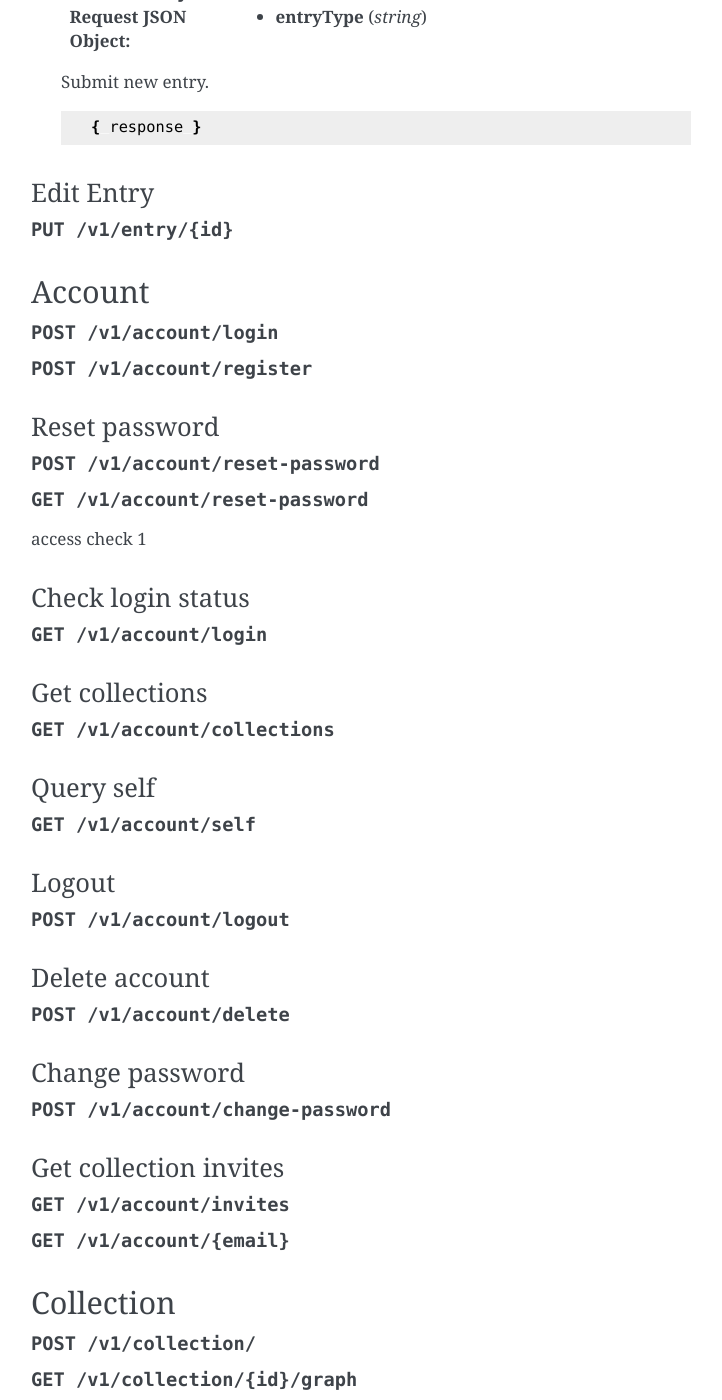
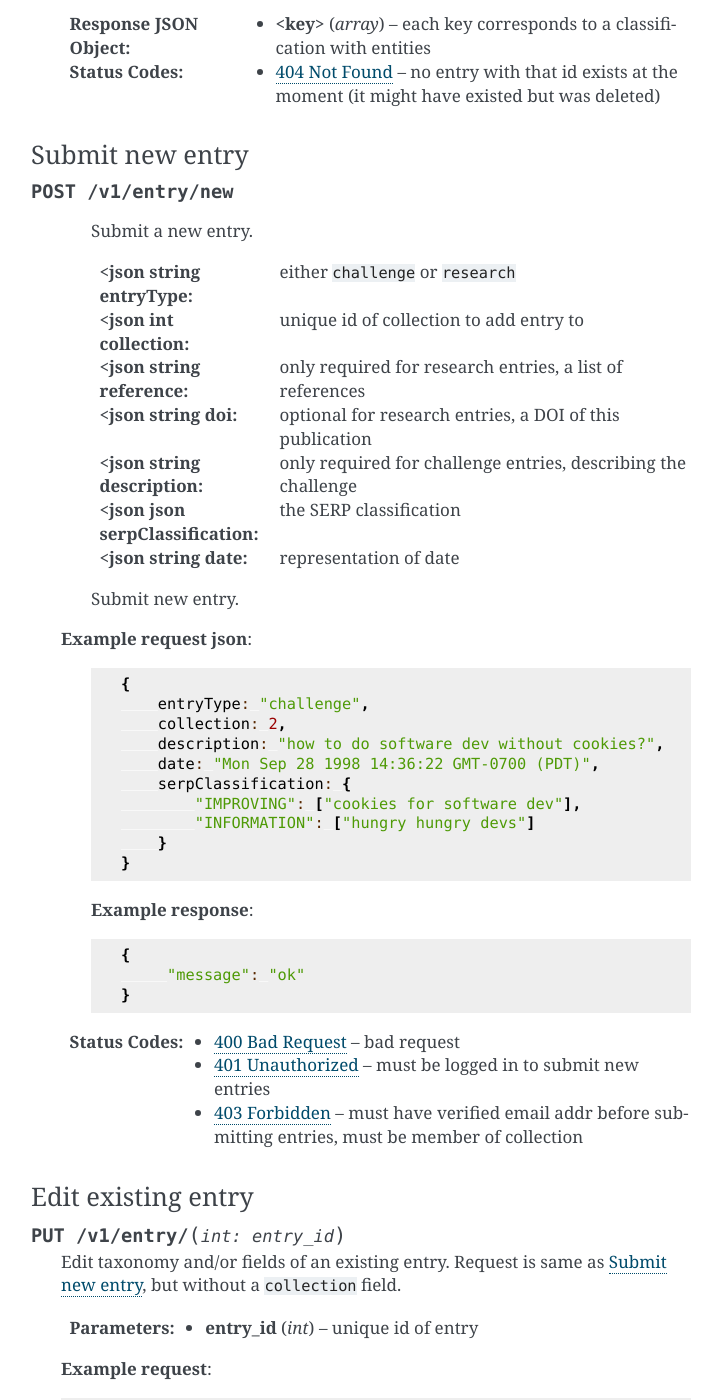
Before and after one commit to sergiorico/backend, a Sphinx documentation site: the page built from docs/api.rst, in a window 1280 px wide and 1400 px high, scrolled down 2482 px. Shown: the whole window, without its empty margins (389-1111 px from the left). Built offline with Sphinx 7.4.7, drawn with Linux system fonts in a browser that asks for light colours; some of the changed text lies outside the part shown.

Commit message:
Add more and better details with new markup

```diff
--- a/docs/api.rst
+++ b/docs/api.rst
@@ -26,8 +26,8 @@ Entry graph
    :>json array nodes: An array of `Entry`_ objects
    :>json array edges: An array of `Edge`_ objects
 
-Taxonomy
---------
+Graph Taxonomy
+~~~~~~~~~~~~~~
 .. http:get:: /v1/entry/taxonomy
 
     Get the combined taxonomy for the whole database.
@@ -43,25 +43,21 @@ Taxonomy
 
 Entry
 -----
+An entry is either a classified challenge or research result that a user
+submitted to the database. Each entry consists of entry-specific information
+and a classification. These two pieces of data must be queried separately.
+
+Find entry by id
+~~~~~~~~~~~~~~~~
 .. http:get:: /v1/entry/(int:entry_id)
 
-    Retrieve information of a specific entry.
+    :param entry_id: entry's unique id
+    :type entry_id: int
+    :resheader Content-Type: application/json
 
-    **Example request**:
+    Retrieve information of an entry specified by `entry_id`.
 
-    .. sourcecode:: http
-
-        GET /v1/entry/55 HTTP/1.1
-        Host: api.serpconnect.cs.lth.se
-        Accept: application/json
-
-   **Example response**:
-
-   .. sourcecode:: http
-
-      HTTP/1.1 200 ok
-      Vary: Accept
-      Content-Type: application/json
+   .. sourcecode:: js
 
       {
             "id": 55,
@@ -84,12 +80,15 @@ Entry
    :>json string date: currently broken, a standard javascript date
    :>json boolean pending: is entry pending admin approval
 
-   :statuscode 200: ok
    :statuscode 404: no entry with that id exists at the moment (it might have existed but was deleted)
 
-.. http:get:: /v1/entry/{id}/taxonomy
+Get entry taxonomy
+~~~~~~~~~~~~~~~~~~
+.. http:get:: /v1/entry/(int:entry_id)/taxonomy
 
-   :arg id: An entry id.
+    :param entry_id: entry's unique id
+    :type entry_id: int
+    :resheader Content-Type: application/json
 
     Retrieve the taxonomy of a specific entry.
 
@@ -112,22 +111,75 @@ Entry
 
    :>json array <key>: each key corresponds to a classification with entities
 
+   :statuscode 404: no entry with that id exists at the moment (it might have existed but was deleted)
 
+Submit new entry
+~~~~~~~~~~~~~~~~
 .. http:post:: /v1/entry/new
 
-    :<json string entryType:
+    Submit a new entry.
+
+    :<json string entryType: either ``challenge`` or ``research``
+    :<json int collection: unique id of collection to add entry to
+    :<json string reference: only required for research entries, a list of references
+    :<json string doi: optional for research entries, a DOI of this publication
+    :<json string description: only required for challenge entries, describing the challenge
+    :<json json serpClassification: the SERP classification
+    :<json string date: representation of date
 
     Submit new entry.
 
+   **Example request json**:
+
     .. sourcecode:: js
 
-        { response }
+        {
+            entryType: "challenge",
+            collection: 2,
+            description: "how to do software dev without cookies?",
+            date: "Mon Sep 28 1998 14:36:22 GMT-0700 (PDT)",
+            serpClassification: {
+                "IMPROVING": ["cookies for software dev"],
+                "INFORMATION": ["hungry hungry devs"]
+            }
+        }
 
+    **Example response**:
 
+    .. sourcecode:: js
 
-Edit Entry
-~~~~~~~~~~
-.. http:put:: /v1/entry/{id}
+       {
+            "message": "ok"
+       }
+
+   :statuscode 400: bad request
+   :statuscode 401: must be logged in to submit new entries
+   :statuscode 403: must have verified email addr before submitting entries, must be member of collection
+
+Edit existing entry
+~~~~~~~~~~~~~~~~~~~
+.. http:put:: /v1/entry/(int:entry_id)
+
+    Edit taxonomy and/or fields of an existing entry. Request is same as `Submit new entry`_, but without a ``collection`` field.
+
+    :param entry_id: unique id of entry
+    :type entry_id: int
+
+    **Example request**:
+
+    .. sourcecode:: js
+
+        {
+            entryType: "challenge",
+            description: "how to do software dev without cookies?",
+            date: "Mon Sep 28 1998 14:36:22 GMT-0700 (PDT)",
+            serpClassification: {
+                "IMPROVING": ["cookies for software dev"],
+                "INFORMATION": ["hungry hungry devs"]
+            }
+        }
+
+    :statuscode 403: must be member of at least one of the collections that own the entry
 
 Account
 -------
```
Also changed, not shown: other parts of docs/api.rst (+2 -2 lines).
